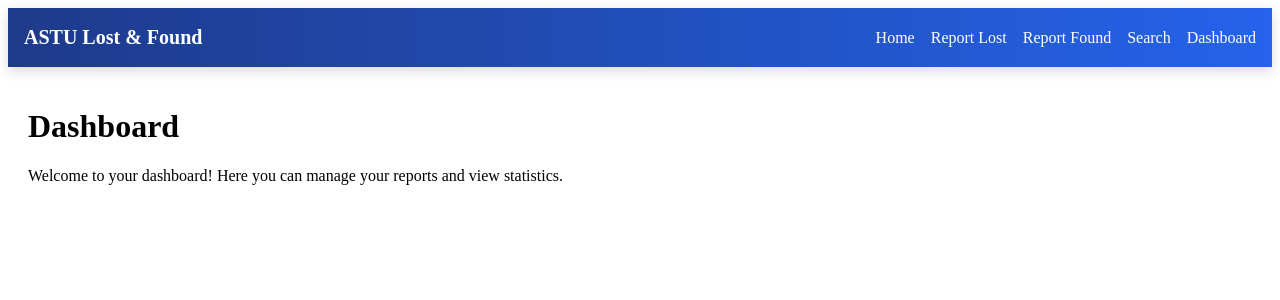
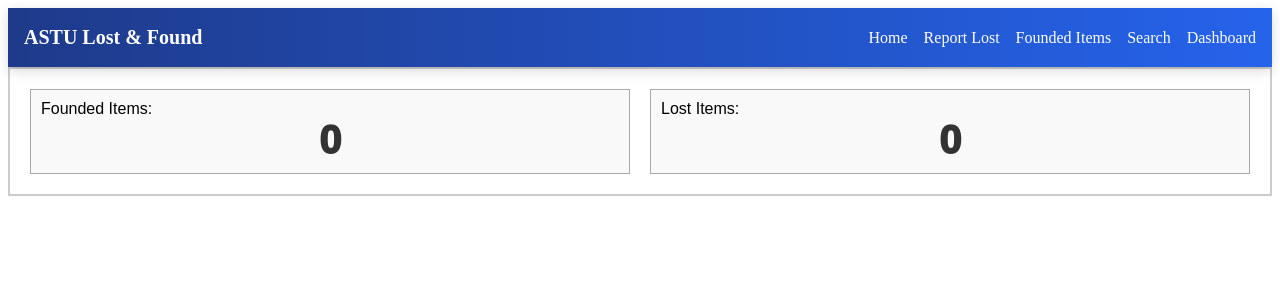
Before and after one commit to babaty73/lost-and-found, a React (Vite) app: page /dashboard in a window 1280 px wide. Shown: the top 300 px of the page. Built offline with nearby package versions, Linux system fonts and the light colour scheme.

Commit message:
changed the name of report found to founded Items and changed the names of the imports in the entire code to run properly and Created Dashboard to display the number of lost and founded items

```diff
--- a/src/App.jsx
+++ b/src/App.jsx
@@ -4,7 +4,7 @@ import { Routes, Route } from "react-router-dom";
 import Navbar from "./components/Navbar";
 import Home from "./pages/Home";
 import ReportLost from "./pages/ReportLost";
-import ReportFound from "./pages/ReportFound";
+import ReportFound from "./pages/FoundedItems";
 import Search from "./pages/Search";
 import Dashboard from "./pages/Dashboard";
 
--- a/src/components/Navbar.jsx
+++ b/src/components/Navbar.jsx
@@ -20,7 +20,7 @@ function Navbar() {
       <div className={`nav-links ${open ? "open" : ""}`}>
         <Link to="/" onClick={() => setOpen(false)}>Home</Link>
         <Link to="/report-lost" onClick={() => setOpen(false)}>Report Lost</Link>
-        <Link to="/report-found" onClick={() => setOpen(false)}>Report Found</Link>
+        <Link to="/report-found" onClick={() => setOpen(false)}>Founded Items</Link>
         <Link to="/search" onClick={() => setOpen(false)}>Search</Link>
         <Link to="/dashboard" onClick={() => setOpen(false)}>Dashboard</Link>
       </div>
--- /dev/null
+++ b/src/pages/Dashboard.css
@@ -0,0 +1,22 @@
+.dashboard-container {
+  display: flex;
+  border: 2px solid #ccc;
+  gap: 20px;
+  padding: 20px;
+}
+ .dashboard-section {
+    flex: 1;
+  font-family: Arial, Helvetica, sans-serif;
+  border: 1px solid #aaa;
+  padding: 10px;
+  background-color: #f9f9f9;
+}
+.dashboard-section .Numbers {
+  font-size: 24px;
+  display: flex;
+  justify-content: center;
+  align-items: center;
+  font-weight:960;
+  font-size: 40px;
+  color: #333;
+}
--- a/src/pages/Dashboard.jsx
+++ b/src/pages/Dashboard.jsx
@@ -1,9 +1,20 @@
+import "./Dashboard.css";
 function Dashboard() {
   return (
-    <div style={{ padding: "20px" }}>
-      <h1>Dashboard</h1>
-      <p>Welcome to your dashboard! Here you can manage your reports and view statistics.</p>
-    </div>
+    <div  className="dashboard-container">
+      <div className="dashboard-section">
+        Founded Items:<br></br>
+      <div className="Numbers">
+        0
+      </div>
+      </div>
+       <div className="dashboard-section">
+        Lost Items:<br></br>
+      <div className="Numbers">
+        0
+      </div>
+      </div>
+      </div>
   );
 }
 
--- a/src/pages/ReportFound.jsx
+++ b/src/pages/FoundedItems.jsx
@@ -1,9 +1,9 @@
 import ItemCard from "../components/ItemCard";
 
-function ReportFound({ foundItems }) {
+function FoundedItems({ foundItems }) {
   return (
     <div>
-      <h1>Found Items</h1>
+      <h1>Founded Items</h1>
 
       {foundItems.length === 0 ? (
         <p>No items submitted yet.</p>
@@ -16,4 +16,4 @@ function ReportFound({ foundItems }) {
   );
 }
 
-export default ReportFound;
+export default FoundedItems;
--- a/src/pages/ReportLost.jsx
+++ b/src/pages/ReportLost.jsx
@@ -6,7 +6,6 @@ function ReportLost({ foundItems, setFoundItems }) {
 
   const [form, setForm] = useState({
     name: "",
-    category: "",
     location: "",
     date: "",
     image: null,
@@ -33,7 +32,6 @@ function ReportLost({ foundItems, setFoundItems }) {
 
     setForm({
       name: "",
-      category: "",
       location: "",
       date: "",
       image: null,
@@ -49,14 +47,6 @@ function ReportLost({ foundItems, setFoundItems }) {
           name="name"
           placeholder="Item Name"
           value={form.name}
-          onChange={handleChange}
-          required
-        />
-
-        <input
-          name="category"
-          placeholder="Category"
-          value={form.category}
           onChange={handleChange}
           required
         />
```
